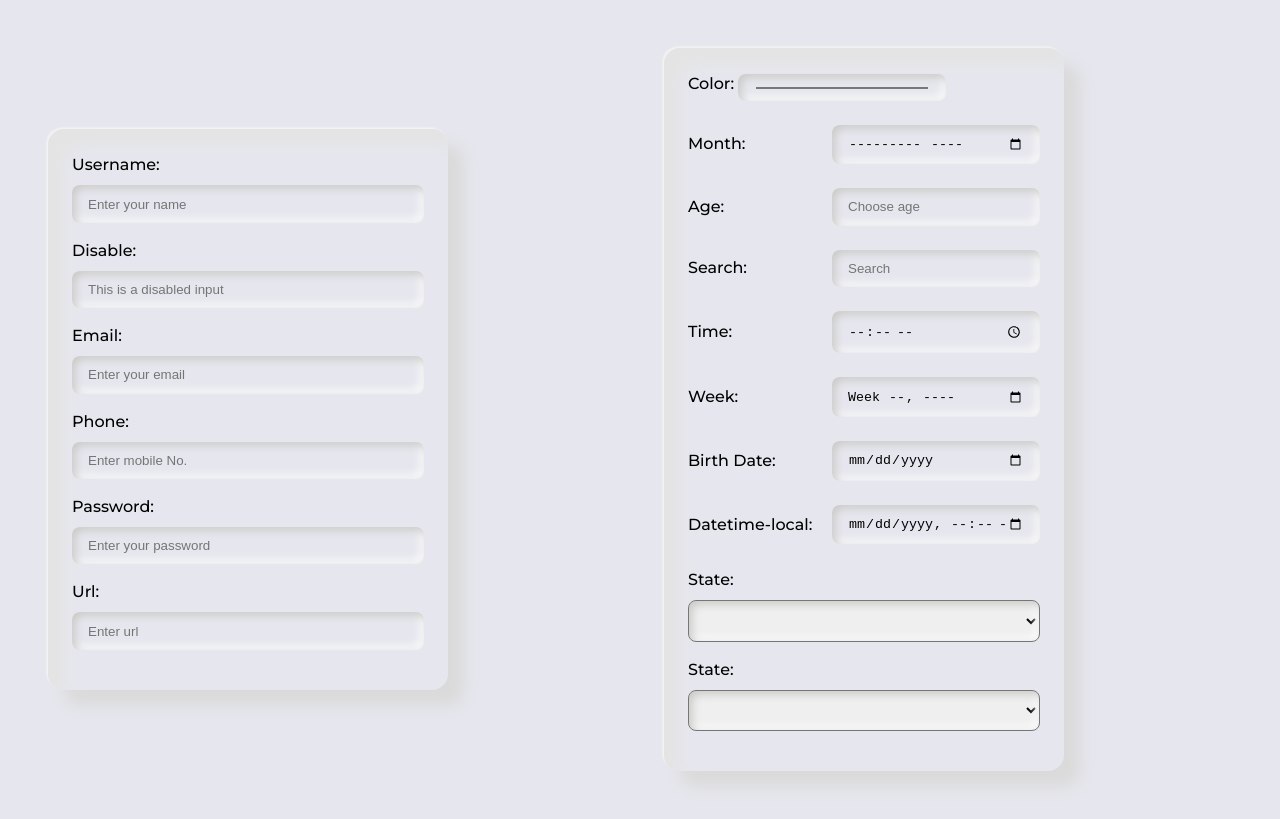
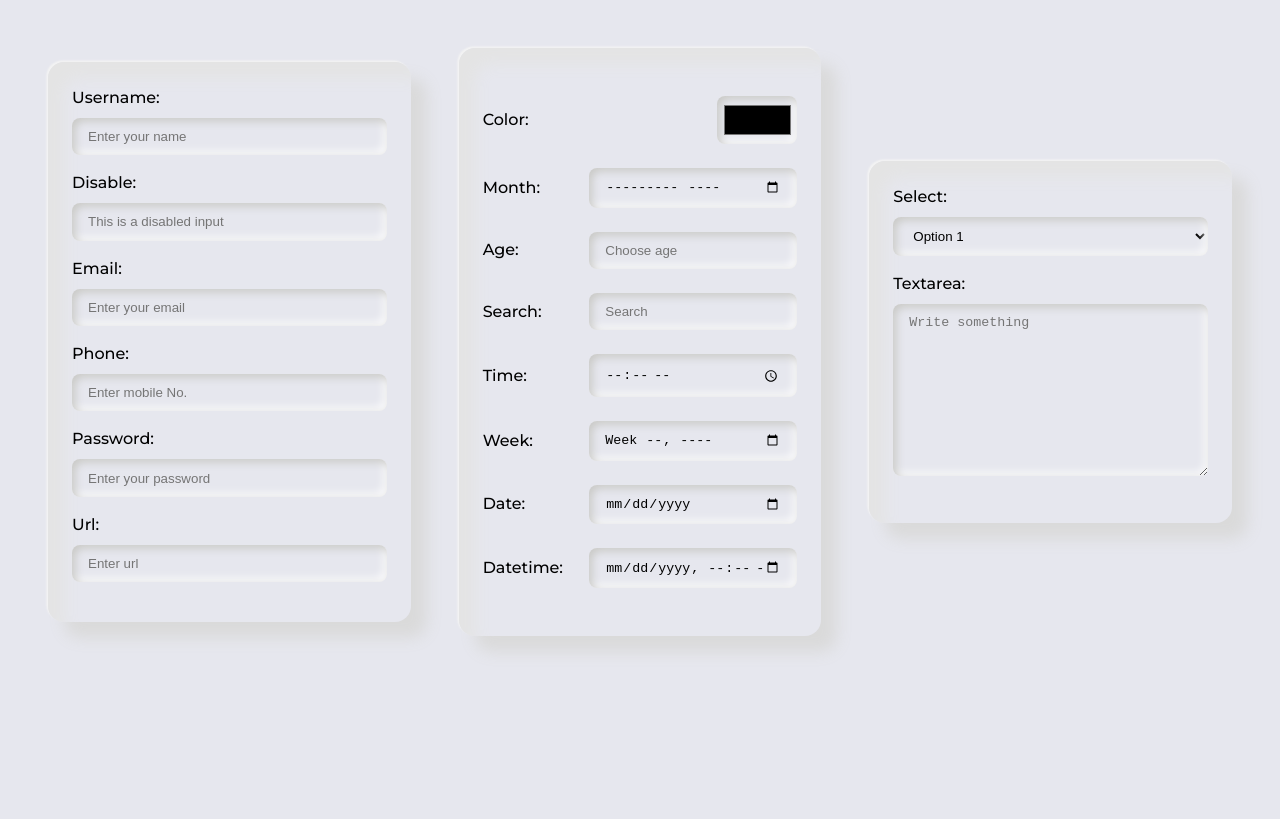
Before and after one commit to bharat-patodi/trikone, a plain HTML site: page assets/html/components/_form.html in a window 1280 px wide. Drawn offline with Linux system fonts and the light colour scheme; a web font is replaced by a local one.

Commit message:
Add form component style

```diff
--- a/assets/html/components/form.html
+++ b/assets/html/components/_form.html
@@ -28,14 +28,14 @@
     </form>
 
     <form class="form" action="" method="">
-        <div class="inline-inputs--small">
+        <div class="inline-inputs">
             <label for="color">Color:</label>
-            <input class="form__input--inline color-input" type="color" placeholder="Choose your color" name="address">
+            <input class="form__color-input" type="color" name="address">
         </div>
 
         <div class="inline-inputs">
             <label for="phone">Month:</label>
-            <input class="form__input--inline" type="month" placeholder="Choose month" name="month">
+            <input class="form__input--inline" type="month" name="month">
         </div>
 
         <div class="inline-inputs">
@@ -50,44 +50,35 @@
 
         <div class="inline-inputs">
             <label for="time">Time:</label>
-            <input class="form__input--inline" type="time" placeholder="Choose time" name="time">
+            <input class="form__input--inline" type="time" name="time">
         </div>
 
         <div class="inline-inputs">
             <label for="week">Week:</label>
-            <input class="form__input--inline" type="week" placeholder="Choose week" name="week">
+            <input class="form__input--inline" type="week" name="week">
         </div>
 
         <div class="inline-inputs">
-            <label for="birthdate">Birth Date:</label>
-            <input class="form__input--inline" type="date" placeholder="Choose birth date" name="birthdate">
+            <label for="date">Date:</label>
+            <input class="form__input--inline" type="date" name="date">
         </div>
 
         <div class="inline-inputs">
-            <label for="datetime-local">Datetime-local:</label>
+            <label for="datetime-local">Datetime:</label>
             <input class="form__input--inline" type="datetime-local" placeholder="Choose date and time" name="datetime-local">
         </div>
+    </form>
 
-
-        <label for="Address">State:</label>
-        <select class="form__input" placeholder="Enter your distric">
-            <option value="firststate"></option>
-            <option value="secondstate"></option>
-            <option value="thirdstate"></option>
+    <form class="form" action="" method="">
+        <label for="Select">Select:</label>
+        <select class="form__select" placeholder="Enter your distric">
+            <option class="form__input" value="option1">Option 1</option>
+            <option class="form__input" value="option2">Option 2</option>
+            <option class="form__input" value="option3">Option 3</option>
         </select>
 
-        <label for="Address">State:</label>
-        <select class="form__input" placeholder="Enter your state">
-            <option value="firstdistric"></option>
-            <option value="seconddistric"></option>
-            <option value="thirddistric"></option>
-        </select>
-
-        <!-- <label for="Address">PIN:</label>
-        <input class="form__input" type="number" placeholder="Enter your PIN" name="address" required>
-
-        <label for="Address">Address:</label>
-        <input class="form__input" type="text" placeholder="Enter your address" name="address" required> -->
+        <label for="Select">Textarea:</label>
+        <textarea class="form__textarea" name="textarea" id="" cols="" rows="10" placeholder="Write something"></textarea>
     </form>
 </body>
 </html>
--- a/assets/stylesheets/components/_form.scss
+++ b/assets/stylesheets/components/_form.scss
@@ -0,0 +1,21 @@
+.form {
+    &__color-input {
+        @extend .form__input--inline;
+        width: 5rem;
+        padding: 0.3rem;
+        height: 3rem;
+    }
+    &__select {
+        @extend .form__input;
+        border: 0;
+        outline: 0;
+        background: $bg-color;
+    }
+    &__textarea {
+        @extend .form__input;
+        border: 0;
+        outline: 0;
+        width: 100%;
+        background: $bg-color;
+    }
+}
--- a/assets/stylesheets/components/_login-register.scss
+++ b/assets/stylesheets/components/_login-register.scss
@@ -94,8 +94,3 @@
         margin: 1.5rem 0;
     }
 }
-
-// .long-form {
-//     @extend .form;
-//     width: 30rem;
-// }
```
Also changed, not shown: assets/html/components/_login-register.html (+20 -20 lines), assets/stylesheets/main.css.
